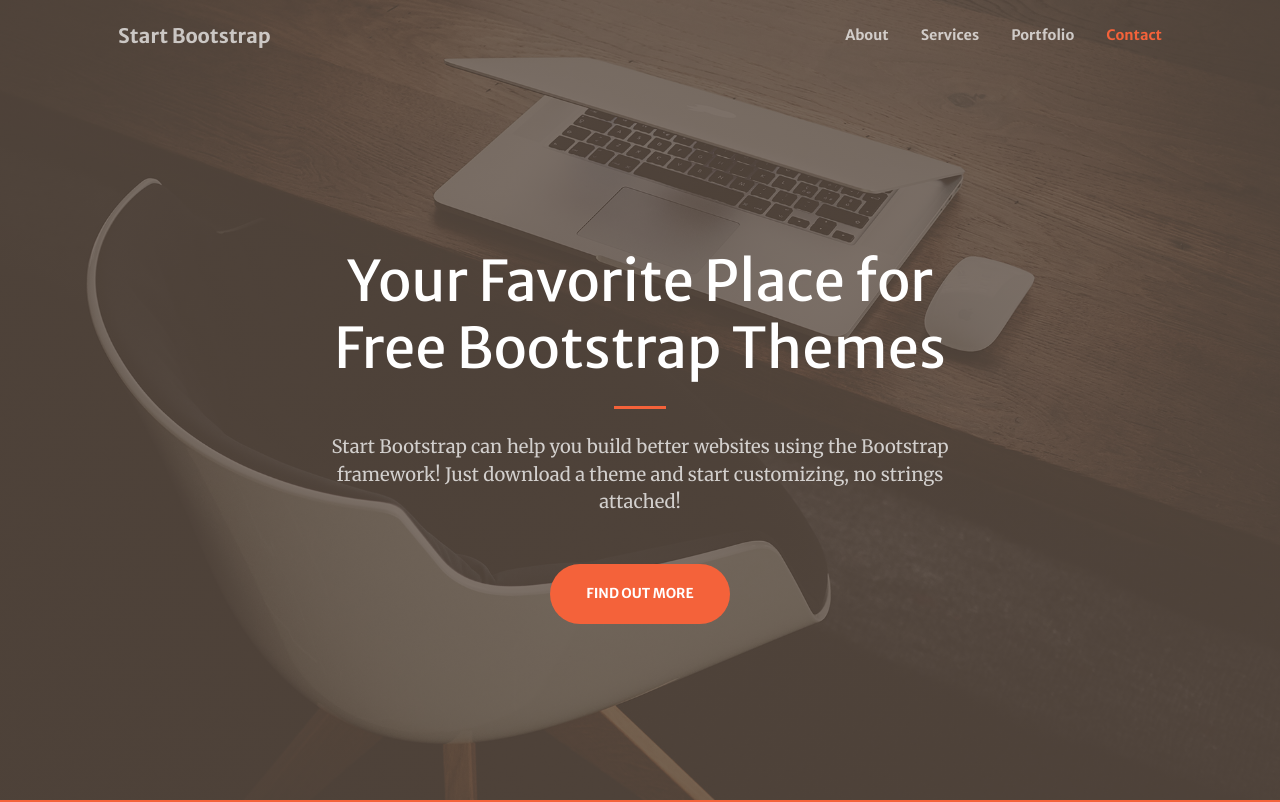
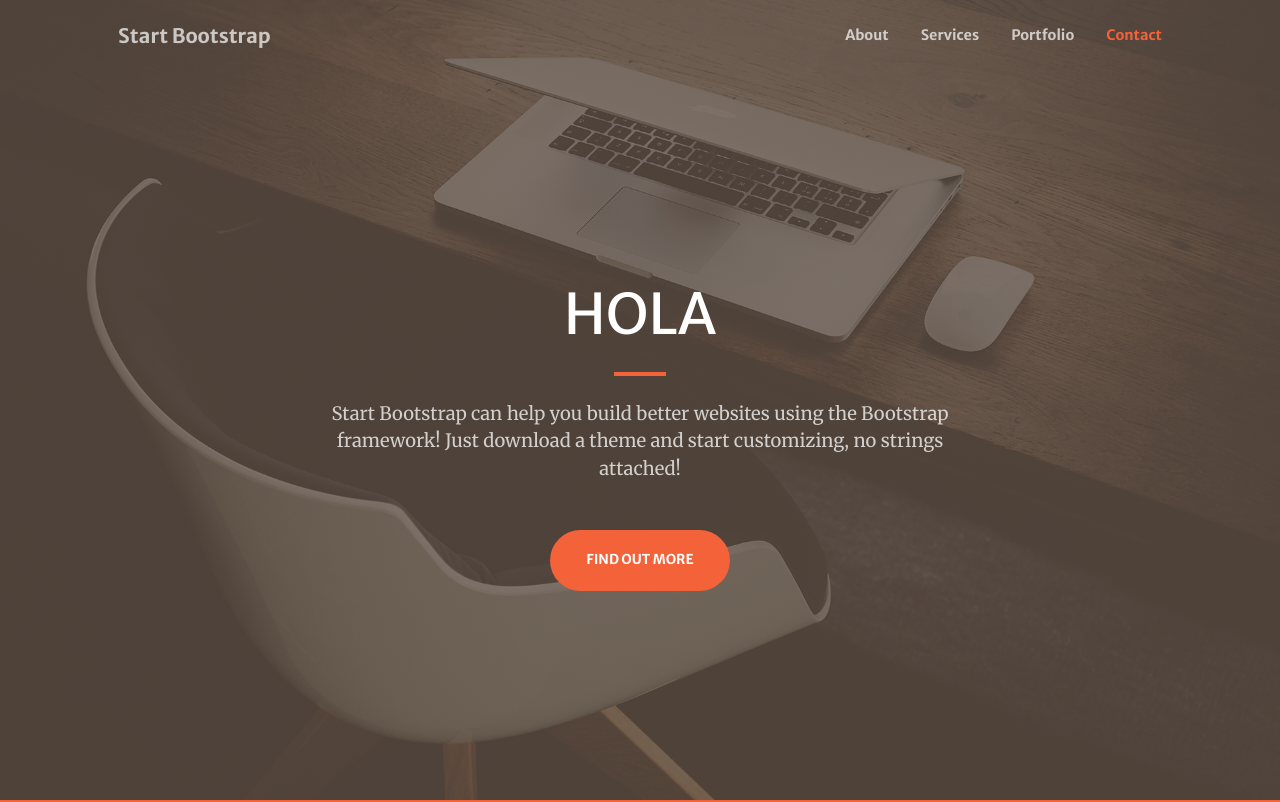
Before and after one commit to lolosai/landing, a plain HTML site: page index.html in a window 1280 px wide. Shown: the top 802 px of the page. Drawn offline with nearby package versions, Linux system fonts and the light colour scheme; some packages are replaced by stand-ins of ours; a script that the page names is missing.

Commit message:
cambio 2

```diff
--- a/index.html
+++ b/index.html
@@ -39,7 +39,7 @@
             <div class="container px-4 px-lg-5 h-100">
                 <div class="row gx-4 gx-lg-5 h-100 align-items-center justify-content-center text-center">
                     <div class="col-lg-8 align-self-end">
-                        <h1 class="text-white font-weight-bold">Your Favorite Place for Free Bootstrap Themes</h1>
+                        <h1 class="text-white font-weight-bold">HOLA</h1>
                         <hr class="divider" />
                     </div>
                     <div class="col-lg-8 align-self-baseline">
```
